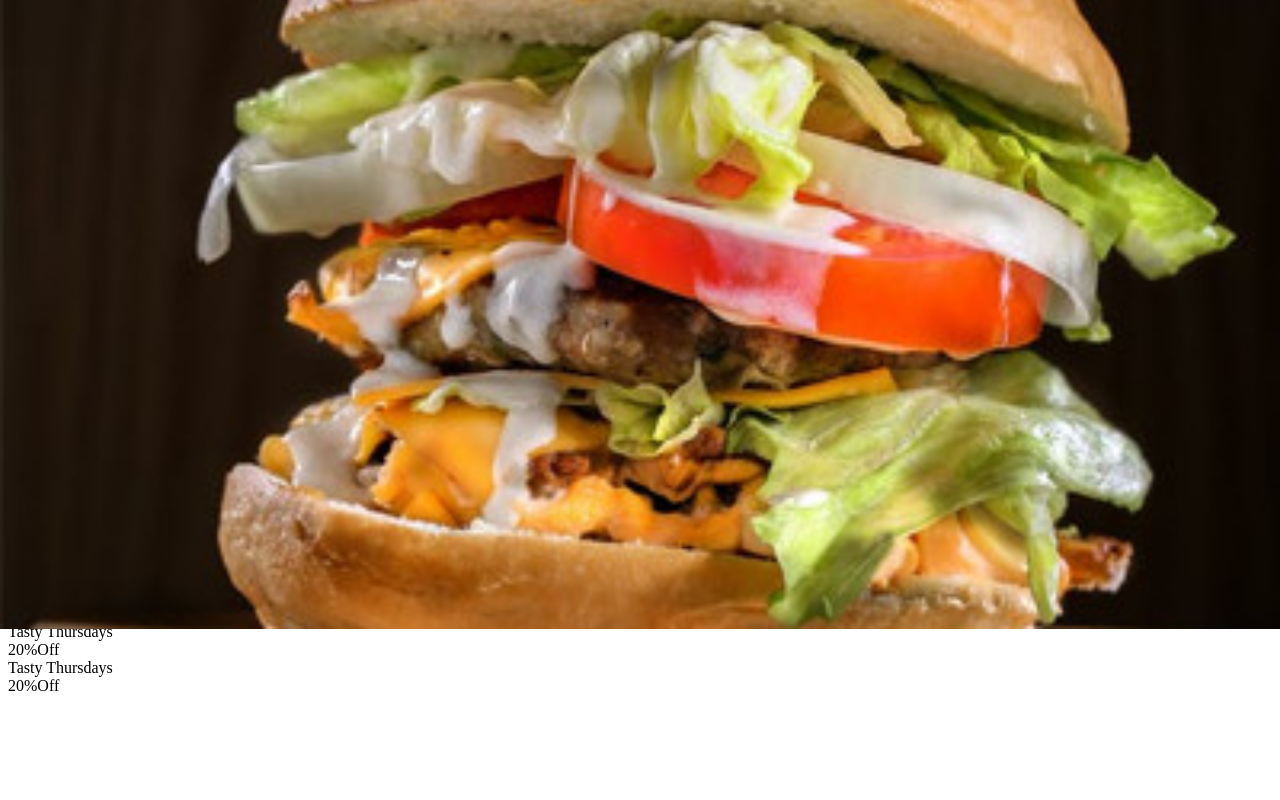
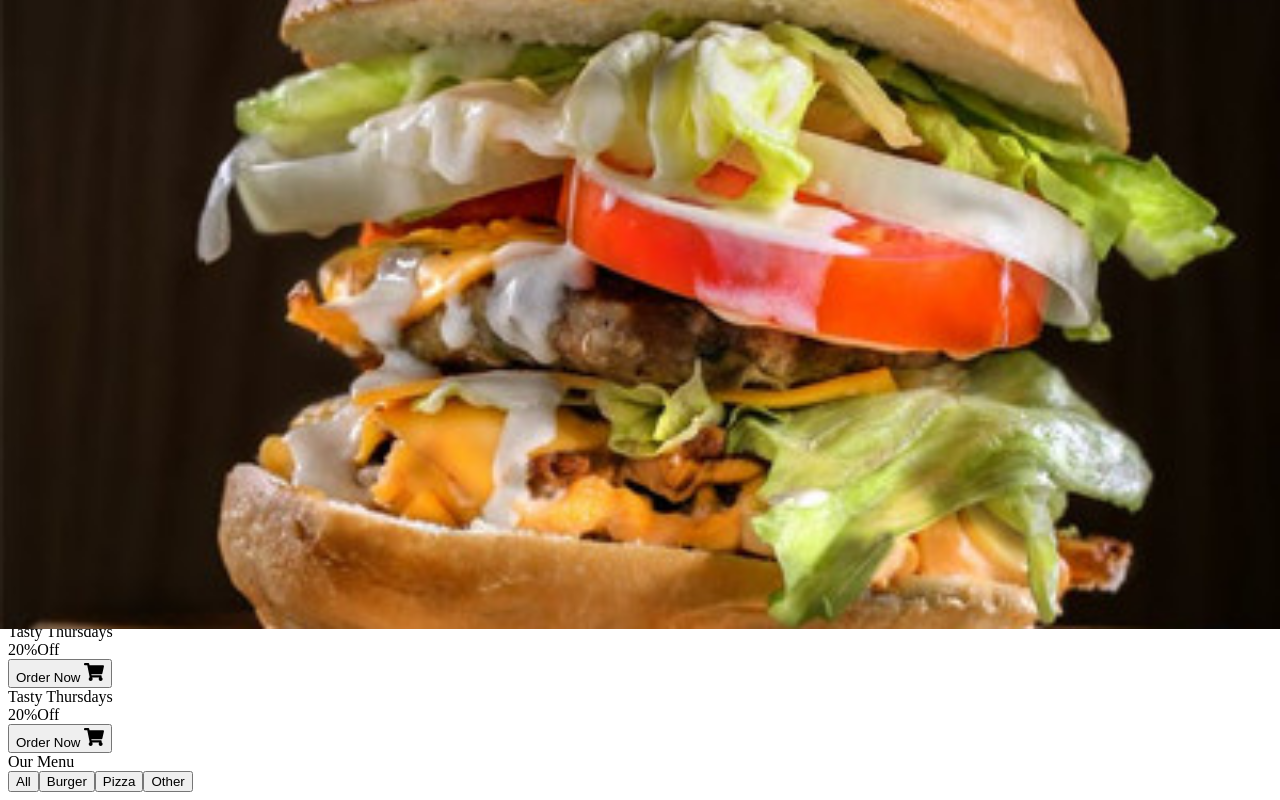
Before and after one commit to omeradann/food-ordering, a Next.js app: page / in a window 1280 px wide. Shown: the part 171-971 px from the top of the page. Before the commit the page ends 874 px from the top, so only its background shows below. Built offline with nearby package versions, Linux system fonts and the light colour scheme.

Commit message:
new menu component

```diff
--- a/components/Campaigns.jsx
+++ b/components/Campaigns.jsx
@@ -1,5 +1,6 @@
 import Image from "next/image";
 import Title from "./ui/Title";
+import { FaShoppingCart } from "react-icons/fa";
 
 
 const CampaingItem = () => {
@@ -18,10 +19,12 @@ const CampaingItem = () => {
     </div>
     <div className="text-white">
     <Title addClass="text-2xl">Tasty Thursdays</Title>
-    <div>
-      <span className="text-4xl font-dancing font-bold">20%</span>
-      <span className="font-dancing m-1">Off</span>
+    <div className="font-dancing my-3">
+      <span className="text-4xl font-bold">20%</span>
+      <span className="m-1">Off</span>
     </div>
+    <button className="text-white btn-primary flex items-center gap-x-2">Order Now <FaShoppingCart size={20}/></button>
+
 
     </div>
     </div>
@@ -32,7 +35,7 @@ const CampaingItem = () => {
 
 const Campaigns = () => {
   return (
-    <div className="flex justify-between container mx-auto py-20 my-20 gap-7">
+    <div className="flex justify-between container mx-auto py-20 my-20 gap-7 flex-wrap">
         <CampaingItem/>
         <CampaingItem/>
 
--- /dev/null
+++ b/components/product/MenuWrapper.jsx
@@ -0,0 +1,18 @@
+import React from 'react'
+import Title from '../ui/Title'
+
+function MenuWrapper() {
+  return (
+    <div className='container mx-auto flex flex-col items-center'>
+        <Title addClass="text-4xl">Our Menu</Title>
+        <div>
+            <button>All</button>
+            <button>Burger</button>
+            <button>Pizza</button>
+            <button>Other</button>
+        </div>
+    </div>
+  )
+}
+
+export default MenuWrapper
--- a/pages/home/index.jsx
+++ b/pages/home/index.jsx
@@ -1,3 +1,4 @@
+import MenuWrapper from "@/components/product/MenuWrapper";
 import Campaigns from "../../components/Campaigns";
 import Carousel from "../../components/Carousel";
 import Deneme from "../../components/Deneme"
@@ -9,6 +10,7 @@ const Home = () => {
     <div>
       <Carousel />
       <Campaigns />
+      <MenuWrapper/>
       {/* <Deneme/> */}
 
     </div>
```
